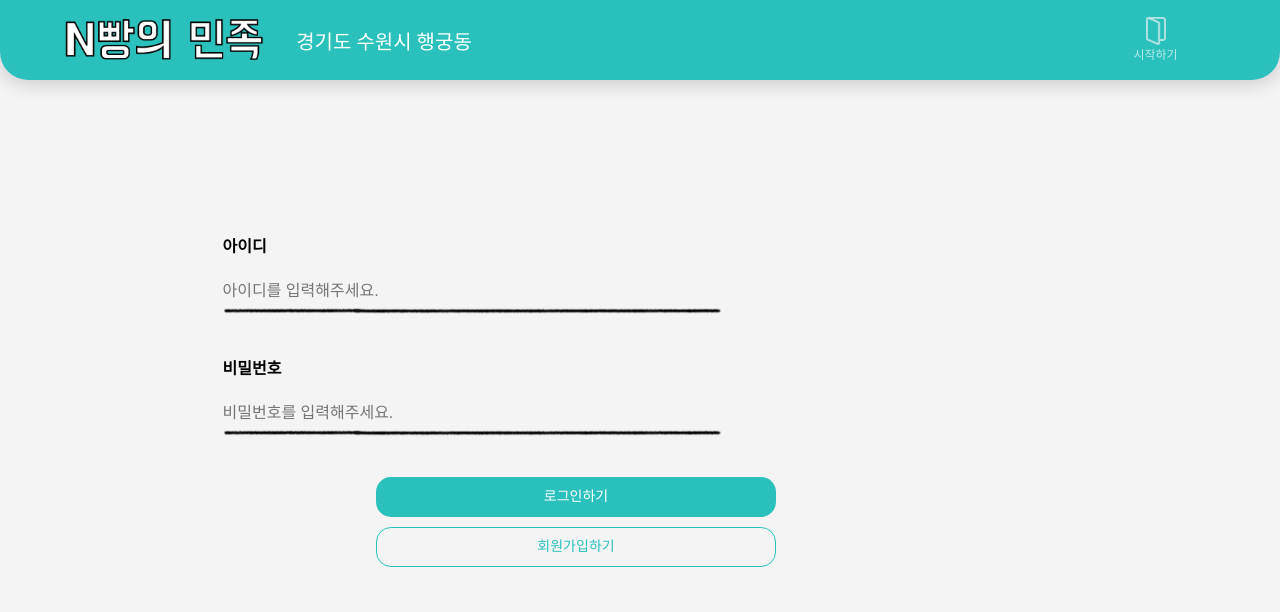
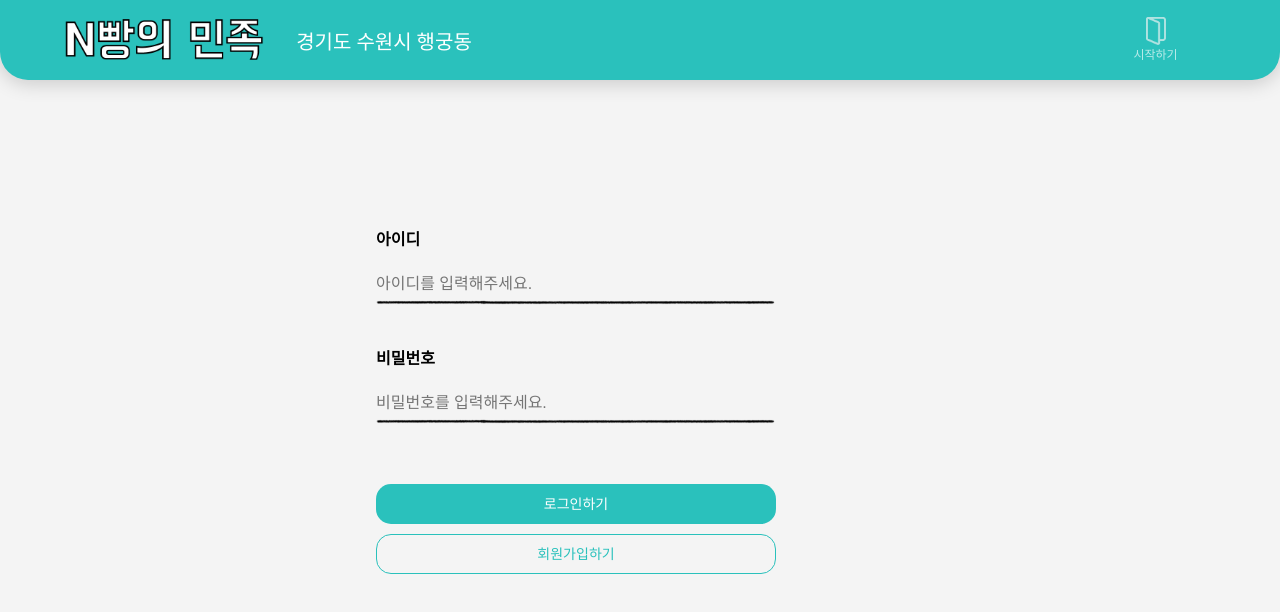
Before and after one commit to sonshineLiveinEarth/NbbangPropject, a React (Create React App) app: page /login in a window 1280 px wide. Shown: the top 612 px of the page. Built offline with nearby package versions, Linux system fonts and the light colour scheme; no server answers.

Commit message:
로그인/회원가입 css 수정 & App.css 수정

```diff
--- a/package.json
+++ b/package.json
@@ -2,6 +2,7 @@
   "name": "nbbang_project",
   "version": "0.1.0",
   "proxy": "http://3.39.226.20",
+  "homepage": "http://3.39.226.20",
   "private": true,
   "dependencies": {
     "@kfonts/bm-hanna-pro-otf": "^0.1.3",
--- a/src/App.css
+++ b/src/App.css
@@ -28,6 +28,10 @@
   color: #61dafb;
 }
 
+body {
+  background-color: #F4F4F4;
+}
+
 @keyframes App-logo-spin {
   from {
     transform: rotate(0deg);
--- a/src/page/Detail.js
+++ b/src/page/Detail.js
@@ -187,7 +187,7 @@ const Detail = (props) => {
         ) : null}
       </Wrap>
       <WrapC>
-        {is_login && userEmail && (
+        {is_login && (
           <CommentInputWrap>
             <CommentInput
               ref={commentText}
--- a/src/page/Signup.js
+++ b/src/page/Signup.js
@@ -111,7 +111,7 @@ function Signup() {
           <br />
           <InputContainer
             placeholder="비밀번호를 입력해주세요."
-            type="text"
+            type="password"
             onChange={(e) => {
               setUserPassword(e.target.value);
             }}
@@ -121,7 +121,7 @@ function Signup() {
           <br />
           <InputContainer2
             placeholder="비밀번호를 다시 입력해주세요."
-            type="text"
+            type="password"
             onChange={(e) => {
               setUserPasswordChek(e.target.value);
             }}
@@ -210,6 +210,19 @@ const InputContainer = styled.input`
     border: none;
     margin-top: 20px;
   }
+  &[type="password"] {
+    padding: 5px 0;
+    border: none;
+    font-size: ${({ theme }) => theme.fontSizes.md};
+    font-weight: 500;
+    transition: border-color 300ms ease-in-out;
+    max-width: 400px;
+    width: 90%;
+
+    background: transparent;
+    border: none;
+    margin-top: 20px;
+  }
   &::placeholder-shown {
     color: #cecece;
   }
@@ -220,7 +233,7 @@ const InputContainer = styled.input`
 `;
 
 const InputContainer2 = styled.input`
-  &[type="text"] {
+  &[type="password"] {
     padding: 5px 0;
     border: none;
     font-size: ${({ theme }) => theme.fontSizes.md};
--- a/src/page/Write.js
+++ b/src/page/Write.js
@@ -6,7 +6,6 @@ import { useDispatch } from "react-redux";
 import { useNavigate } from "react-router-dom";
 import Cookies from "universal-cookie";
 import axios from "axios";
-
 import DoneBtn from "../DoneBtn.png";
 
 // 날짜 선택 라이브러리
@@ -15,6 +14,7 @@ import "react-datepicker/dist/react-datepicker.css";
 import { ko } from "date-fns/esm/locale";
 
 import underLine from "./UnderLine.png";
+
 const Write = (props) => {
   const navigate = useNavigate();
   const dispatch = useDispatch();
@@ -23,16 +23,18 @@ const Write = (props) => {
   const is_login = localStorage.getItem("jwtToken");
   const userEmail = localStorage.getItem("userEmail");
 
-  const [postTitle, setPostTitle] = useState("");
   const [category, setCategory] = useState("All");
-  const [addres, setAddres] = useState("");
   const [content, setContent] = useState("");
+  const [postTitle, setPostTitle] = useState();
+  const [addres, setAddres] = useState();
   const [orderTime, setOrderTime] = useState("");
-  const [PostingImage, setPostingImage] = useState("");
+  const [PostingImage, setPostingImage] = useState();
   const [orderDate, setOrderDate] = useState(new Date());
-
   let postImage = document.getElementById("postImage");
   const title = React.useRef(null);
+
+  const Datee = orderDate.toString().split(" ");
+  console.log(Datee);
 
   // 카테고리 선택
   const changeRadio = (e) => {
@@ -56,7 +58,6 @@ const Write = (props) => {
   console.log(todayYM);
 
   // const addPost = () => {
-  //   // api에 데이터 추가하기!
   //   dispatch(
   //     createPostApi({
   //       postCategory: category,
@@ -64,10 +65,10 @@ const Write = (props) => {
   //       postContent: content,
   //       postAddress: addres,
   //       postOrderTime: orderTime,
-  //       postOrderDate: postYM,
-  //       postImage: PostingImage?.url,
+  // postOrderDate: postOrderDate,
+  //       postImage: PostingImage.url,
   //       postTime: postTime,
-  //       postDate: todayYM,
+  //       postDate: postDate,
   //     })
   //   );
   // };
@@ -77,13 +78,12 @@ const Write = (props) => {
   const reader = new FileReader();
   const preview = (e) => {
     reader.readAsDataURL(postImage.files[0]);
+
     return new Promise((resolve) => {
       reader.onload = () => {
         setPostingImage({ name: postImage.files[0], url: reader.result });
         resolve();
-      }
-
-      ;
+      };
     });
   };
 
@@ -101,21 +101,20 @@ const Write = (props) => {
   //   postDate: todayYM,
   // };
   const addPost = (e) => {
-    if (postTitle === ''  || addres === '' || content === ''  ) {
-        alert('빈칸을 다 채워주세요.');
-        return;
-
+    if (postTitle === "" || addres === "" || content === "") {
+      alert("빈칸을 다 채워주세요.");
+      return;
     }
     // e.preventDefault();
     let frm = new FormData();
 
-    frm.append("postCategory", category)
-    frm.append("postTitle", postTitle)
-    frm.append("postAddress", addres)
-    frm.append("postOrderTime", orderTime)
-    frm.append("postOrderDate ", orderDate)
-    frm.append("postContent", content)
-    frm.append("postDate", postTime)
+    frm.append("postCategory", category);
+    frm.append("postTitle", postTitle);
+    frm.append("postAddress", addres);
+    frm.append("postOrderTime", orderTime);
+    frm.append("postOrderDate ", orderDate);
+    frm.append("postContent", content);
+    frm.append("postDate", postTime);
     // const variables = [{
     //     userNickname: nickname,
     //     userEmail: email,
@@ -125,20 +124,20 @@ const Write = (props) => {
     //     regionDetail: regiondetail,
 
     //   }]
-    frm.append("postImage", postImage.files[0])
-    console.log(postImage.files[0])
+    frm.append("postImage", postImage.files[0]);
+    console.log(postImage.files[0]);
     const token = localStorage.getItem("jwtToken");
     axios({
-        method: "post",
-        url: "http://3.39.226.20/api/write",
-        data: frm,
-        headers: { "Content-Type": "multipart/form-data", "Authorization": `Bearer ${token}` }
-    }).then(
-      alert("게시글 등록 완료!")
-    ).then(
-      navigate("/")
-    )
-
+      method: "post",
+      url: "http://3.39.226.20/api/write",
+      data: frm,
+      headers: {
+        "Content-Type": "multipart/form-data",
+        Authorization: `Bearer ${token}`,
+      },
+    })
+      .then(alert("게시글 등록 완료!"))
+      .then(navigate("/"));
 
     // api.interceptors.request.use(function (config) {
     //   const token = localStorage.getItem("jwtToken");
@@ -149,10 +148,7 @@ const Write = (props) => {
 
     console.log(frm);
     preview([]);
-  }
-
-
-
+  };
 
   //컨테이너
   if (!is_login && !userEmail) {
@@ -261,7 +257,7 @@ const Write = (props) => {
               {!PostingImage && <span> 미리보기</span>}
             </ImageFeild>
             <FileBtn htmlfor="postImage">사진 선택</FileBtn>
-            <InputFile onChange={preview} type="file" id="postImage"  />
+            <InputFile onChange={preview} type="file" id="postImage" />
           </Div3>
 
           <Label>배달 받을 장소</Label>
--- a/src/page/login.js
+++ b/src/page/login.js
@@ -47,20 +47,20 @@ function Login() {
         <Line src={underLine} />
       </EmailBox>
 
-      <div className="Password">
+      <EmailBox>
         <Label>비밀번호</Label>
         <br />
 
         <InputContainer
           placeholder="비밀번호를 입력해주세요."
-          type="text"
+          type="password"
           onChange={(e) => {
             setUserPassword(e.target.value);
           }}
           value={userPassword}
         />
         <Line src={underLine} />
-      </div>
+      </EmailBox>
       <BtnWrap>
         <LoginBtn
           className="s"
@@ -110,8 +110,7 @@ const SignupBox = styled.div`
 // `;
 
 const EmailBox = styled.div`
-  /* margin-top: 200px; */
-  /* margin-left: 100px; */
+  width: 400px;
 `;
 
 const InputContainer = styled.input`
@@ -128,7 +127,20 @@ const InputContainer = styled.input`
     border: none;
     /* transform: opacity 1s 1; */
     margin-top: 20px;
-    /* margin-left: 100px; */
+  }
+  &[type="password"] {
+    padding: 5px 0;
+    border: none;
+    font-size: ${({ theme }) => theme.fontSizes.md};
+    font-weight: 500;
+    transition: border-color 300ms ease-in-out;
+    max-width: 400px;
+    width: 90%;
+
+    background: transparent;
+    border: none;
+    /* transform: opacity 1s 1; */
+    margin-top: 20px;
   }
   &::placeholder-shown {
     color: #cecece;
@@ -145,10 +157,11 @@ const Label = styled.label`
   font-weight: bold;
   margin-bottom: 30px;
   /* margin-left: 100px; */
+  align-self: flex-start;
 `;
 
 const Line = styled.img`
-  max-width: 500px;
+  max-width: 400px;
   width: 100%;
   height: auto;
   margin: 0px 0px 34px 0px;
@@ -174,6 +187,7 @@ const LoginBtn = styled.button`
   color: white;
   font-size: 14px;
   position: relative;
+  margin-top: 20px;
 `;
 
 const SignupBtn = styled.button`
--- a/src/redux/modules/comment.js
+++ b/src/redux/modules/comment.js
@@ -80,7 +80,6 @@ export const createCommentApi = (comment) => async (dispatch, getState) => {
     console.log(data);
 
     dispatch(addComment(data));
-    navigate(0);
   } catch (e) {}
 };
 
--- a/src/redux/modules/post.js
+++ b/src/redux/modules/post.js
@@ -6,6 +6,7 @@ const LOAD = "post/LOAD";
 const LOAD_ID = "post/LOAD_ID";
 const ADD = "post/ADD";
 const DELETE = "post/DELETE";
+const EDIT = "post/EDIT";
 
 // Action Creator
 export function loadPosts(post) {
@@ -46,7 +47,6 @@ export const loadPostsApi = () => {
   };
 };
 // 포스팅 하나 불러오기
-
 // export const loadPostApi = (id) => {
 //   return async function (dispatch) {
 //     try {
--- a/src/shared/api.js
+++ b/src/shared/api.js
@@ -1,8 +1,8 @@
 import axios from "axios";
 
 const api = axios.create({
+  baseURL: "http://3.39.226.20",
   headers: {
-    baseURL: "http://3.39.226.20",
     "content-type": "application/json;charset=UTF-8",
     accept: "application/json,",
   },
@@ -10,12 +10,17 @@ const api = axios.create({
 
 api.interceptors.request.use(function (config) {
   const token = localStorage.getItem("jwtToken");
-
   config.headers.common["Authorization"] = `Bearer ${token}`;
   return config;
 });
 
-// 이미지 Api 따로 만들어서
+// api.interceptors.request.use(function (config) {
+// 	const accessToken = document.cookie.split('=')[1];
+// 	config.headers.common['X-AUTH-TOKEN'] = `${accessToken}`;
+// 	return config;
+// });
+
+// 이미지 Api E따로 만들어서
 // "content-type": "multipart/form-data"
 
 export const apis = {
```
Also changed, not shown: src/Header.js (+3 -4 lines).
